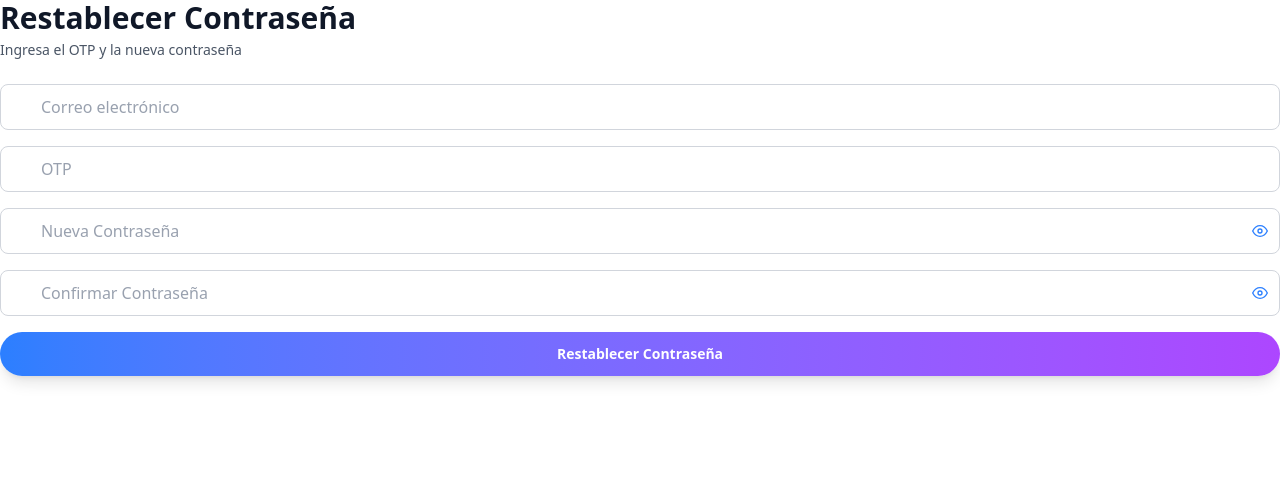
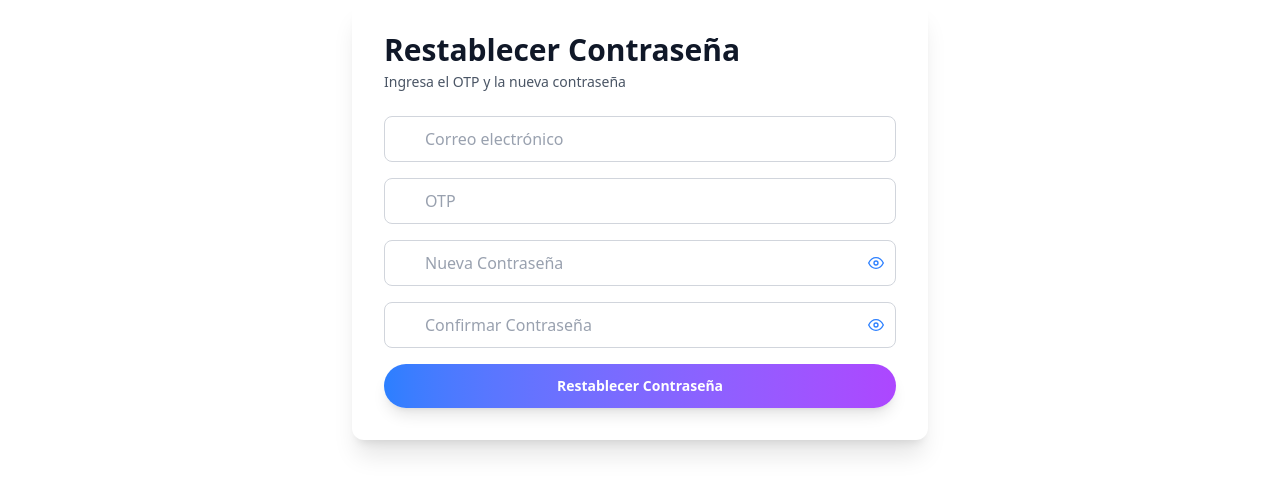
Before and after one commit to brunitaa/TeLoCobro-Web, a React (Vite) app: page /reset-password in a window 1280 px wide. Shown: the top 494 px of the page. Built offline with nearby package versions, Linux system fonts and the light colour scheme; no server answers; what @heroui/react would draw is missing.

Commit message:
Bug Restablecercontraseñas
Se corrigio bugs de contraseña no coinciden

```diff
--- a/src/api/auth.js
+++ b/src/api/auth.js
@@ -7,5 +7,5 @@ export const verifyTokenRequest = async () => axios.get(`/auth/users/status`);
 export const signOutRequest = async () => axios.post(`/auth/users/sign-out`);
 export const confirmAccountRequest = async (data) => axios.post(`/auth/users/sign-up/confirm`, data);
 
-export const forgotPasswordRequest = async (email) => axios.post(`/auth/password/users/forgot`, { email });
-export const resetPasswordRequest = async (data) => axios.post(`/auth/password/users/reset`, data);
+export const forgotPasswordRequest = async (email) => axios.post(`/auth/users/password/forgot`, { email });
+export const resetPasswordRequest = async (data) => axios.post(`/auth/users/password/reset`, data);
--- a/src/pages/authentication/ForgotPasswordPage.jsx
+++ b/src/pages/authentication/ForgotPasswordPage.jsx
@@ -4,6 +4,7 @@ import { Input } from "../../components/ui/Input";
 import { Button } from "../../components/ui/Button";
 import { Heading } from "../../components/ui/Heading";
 import { useNavigate } from "react-router-dom"; // Importar useNavigate
+import { Card } from "../../components/ui/Card";
 
 export function ForgotPasswordPage() {
   const [email, setEmail] = useState("");
@@ -22,6 +23,7 @@ export function ForgotPasswordPage() {
 
   return (
     <div className="space-y-6">
+      <Card className="p-8 shadow-lg rounded-xl bg-white w-full max-w-md">
       <Heading title="Olvidé mi Contraseña" subtitle="Ingresa tu correo para recibir un OTP" />
       <form onSubmit={handleSubmit} className="space-y-4">
         <Input
@@ -34,6 +36,7 @@ export function ForgotPasswordPage() {
         <Button type="submit" label="Enviar OTP" />
       </form>
       {message && <p className="text-center mt-4">{message}</p>}
+      </Card>
     </div>
   );
 }
--- a/src/pages/authentication/ResetPasswordPage.jsx
+++ b/src/pages/authentication/ResetPasswordPage.jsx
@@ -3,6 +3,8 @@ import { useAuth } from "../../context/authContext";
 import { Input } from "../../components/ui/Input";
 import { Button } from "../../components/ui/Button";
 import { Heading } from "../../components/ui/Heading";
+import { useNavigate } from "react-router-dom";
+import { Card } from "../../components/ui/Card";
 
 export function ResetPasswordPage() {
   const [email, setEmail] = useState("");
@@ -10,32 +12,50 @@ export function ResetPasswordPage() {
   const [newPassword, setNewPassword] = useState("");
   const [confirmPassword, setConfirmPassword] = useState("");
   const [message, setMessage] = useState("");
-  const { resetPassword, errors } = useAuth(); // Usar el contexto
+  const [localError, setLocalError] = useState("");
+  const { resetPassword, errors } = useAuth();
+  const navigate = useNavigate();
 
   const handleSubmit = async (e) => {
     e.preventDefault();
 
-    // Mostrar los datos antes de enviarlos
+    // Validar contraseñas antes de enviar
+    if (newPassword !== confirmPassword) {
+      setLocalError("Las contraseñas no coinciden.");
+      return;
+    }
+
+    setLocalError("");
+
     console.log("Datos enviados:", {
       email,
       otp,
       new_password: newPassword,
-      confirm_password: confirmPassword
+      confirm_password: confirmPassword,
     });
 
     await resetPassword({
       email,
       otp,
       newPassword,
-      confirmPassword
+      confirmPassword,
     });
 
     setMessage("Contraseña restablecida con éxito");
+
+    // Esperar 3 segundos antes de redirigir
+    setTimeout(() => {
+      navigate("/login");
+    }, 3000);
   };
 
   return (
     <div className="space-y-6">
-      <Heading title="Restablecer Contraseña" subtitle="Ingresa el OTP y la nueva contraseña" />
+      <Card className="p-8 shadow-lg rounded-xl bg-white w-full max-w-md">
+        <Heading
+          title="Restablecer Contraseña"
+          subtitle="Ingresa el OTP y la nueva contraseña"
+        />
         <form onSubmit={handleSubmit} className="space-y-4">
           <Input
             name="email"
@@ -67,9 +87,15 @@ export function ResetPasswordPage() {
             onChange={(e) => setConfirmPassword(e.target.value)}
             error={errors.confirmPassword}
           />
+          {localError && (
+            <p className="text-red-500 text-sm text-center">{localError}</p>
+          )}
           <Button type="submit" label="Restablecer Contraseña" />
         </form>
-      {message && <p className="text-center mt-4">{message}</p>}
+        {message && (
+          <p className="text-center mt-4 text-green-600">{message}</p>
+        )}
+      </Card>
     </div>
   );
 }
```
Lines whose indentation alone changed are shown as unchanged.
